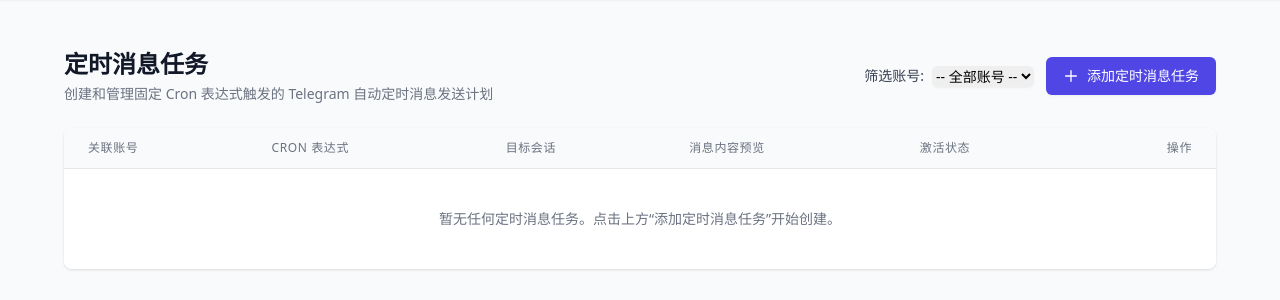
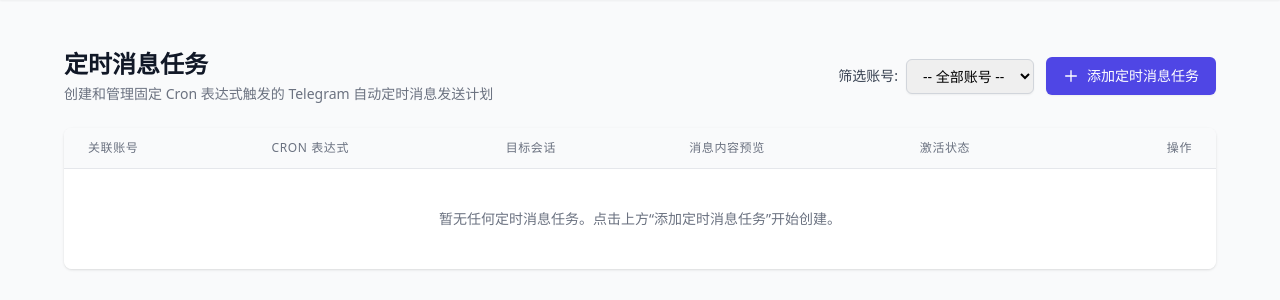
Before and after one commit to dunea/telegram-auto-message-server, a Python web app: template templates/scheduled/list.html in a window 1280 px wide. Shown: the part 65-365 px from the top of the page. Run offline with Jinja, Linux system fonts and the light colour scheme; the template is opened without the code that fills it, so the values that code supplies are empty; some libraries are stand-ins or nearby versions.

Commit message:
fix: add px-3 py-1.5 border to auto-reply and scheduled list filter selects

```diff
--- a/templates/auto_reply/list.html
+++ b/templates/auto_reply/list.html
@@ -14,7 +14,7 @@
                 <label for="account-filter" class="text-sm font-medium text-gray-700 whitespace-nowrap">筛选账号:</label>
                 <select id="account-filter"
                         onchange="window.location.href='/web/auto-reply' + (this.value ? '?account_id=' + this.value : '')"
-                        class="block rounded-md border-gray-300 shadow-sm focus:border-indigo-500 focus:ring-indigo-500 sm:text-sm">
+                        class="block rounded-md border-gray-300 shadow-sm focus:border-indigo-500 focus:ring-indigo-500 sm:text-sm px-3 py-1.5 border">
                     <option value="">-- 全部账号 --</option>
                     {% for acc in accounts %}
                     <option value="{{ acc.id }}" {% if selected_account_id|string == acc.id|string %}selected{% endif %}>
--- a/templates/scheduled/list.html
+++ b/templates/scheduled/list.html
@@ -14,7 +14,7 @@
                 <label for="account-filter" class="text-sm font-medium text-gray-700 whitespace-nowrap">筛选账号:</label>
                 <select id="account-filter"
                         onchange="window.location.href='/web/scheduled' + (this.value ? '?account_id=' + this.value : '')"
-                        class="block rounded-md border-gray-300 shadow-sm focus:border-indigo-500 focus:ring-indigo-500 sm:text-sm">
+                        class="block rounded-md border-gray-300 shadow-sm focus:border-indigo-500 focus:ring-indigo-500 sm:text-sm px-3 py-1.5 border">
                     <option value="">-- 全部账号 --</option>
                     {% for acc in accounts %}
                     <option value="{{ acc.id }}" {% if selected_account_id|string == acc.id|string %}selected{% endif %}>
```
